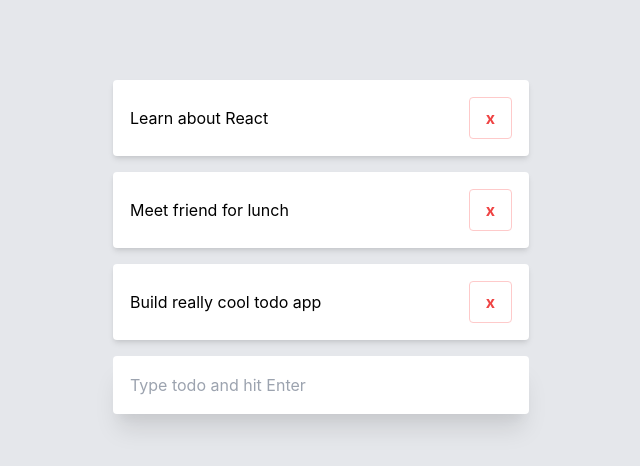
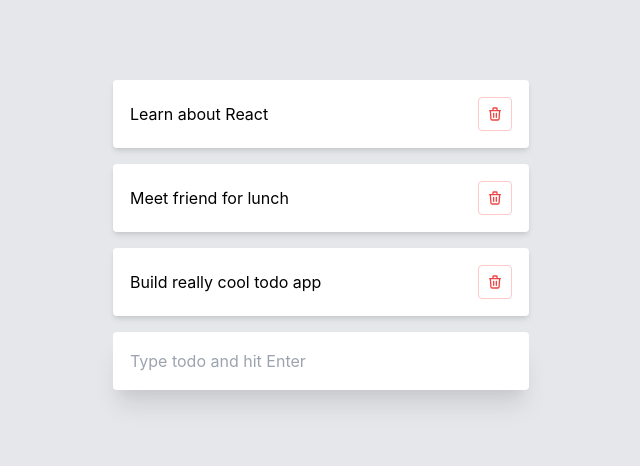
Before and after one commit to ilyosjon09/todo, a React (Create React App) app: page / in a window 1280 px wide. Shown: the top 466 px of the page, without its empty margins (319-959 px from the left). Built offline with nearby package versions, Linux system fonts and the light colour scheme.

Commit message:
Add proper icon for delete button

```diff
--- a/src/App.js
+++ b/src/App.js
@@ -1,4 +1,5 @@
 import React, { useState } from 'react';
+import {ReactComponent as XIcon} from './x-icon.svg';
 
 function Todo ({ todo, index, completeTodo, removeTodo }){
   return (
@@ -12,9 +13,9 @@ function Todo ({ todo, index, completeTodo, removeTodo }){
         e.stopPropagation();
         removeTodo(index);
       }}
-      className="rounded px-4 py-2 hover:shadow-xl border border-red-200 font-bold text-red-500 hover:bg-red-500 hover:text-white"
+      className="rounded p-2 hover:shadow-xl border border-red-200 font-bold text-red-500 hover:bg-red-500 hover:text-white"
     >
-      x
+      <XIcon></XIcon>
     </button>
   </div>);
 }
```
Also changed, not shown: src/x-icon.svg (added).
